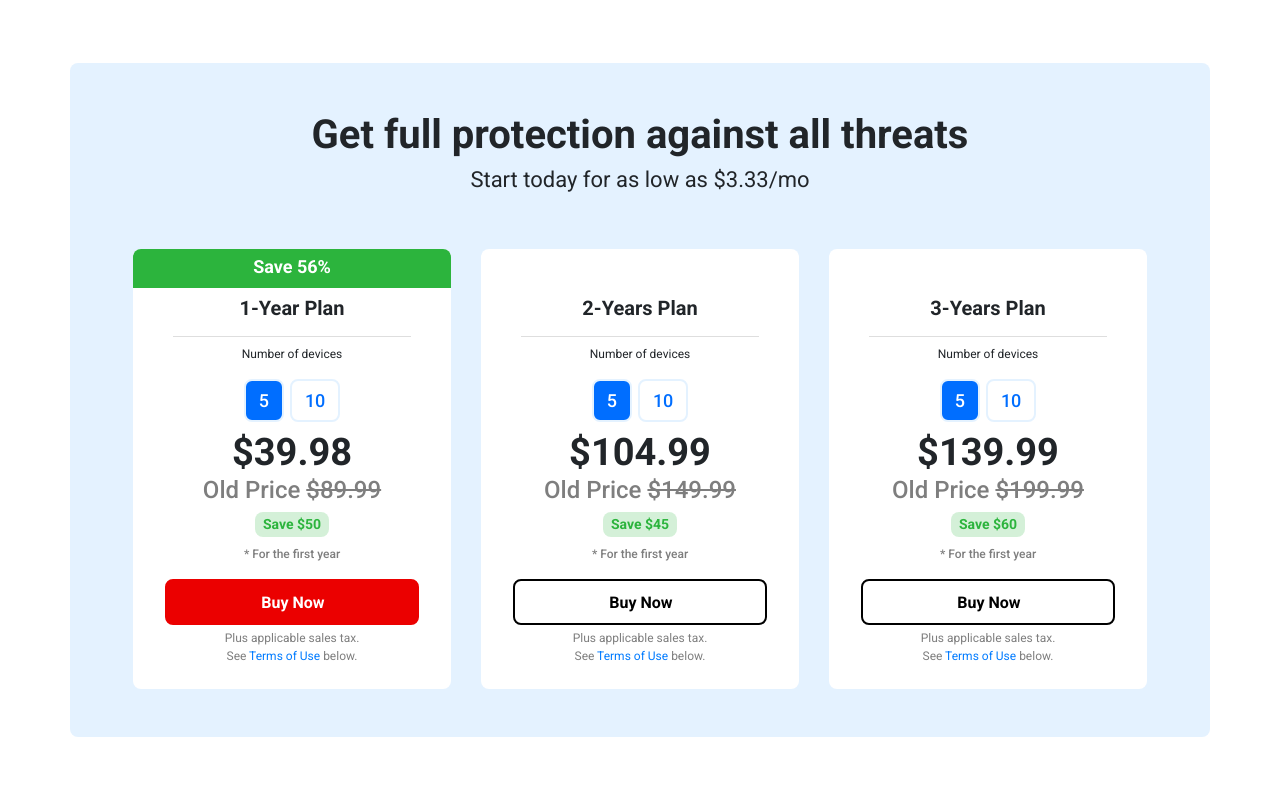
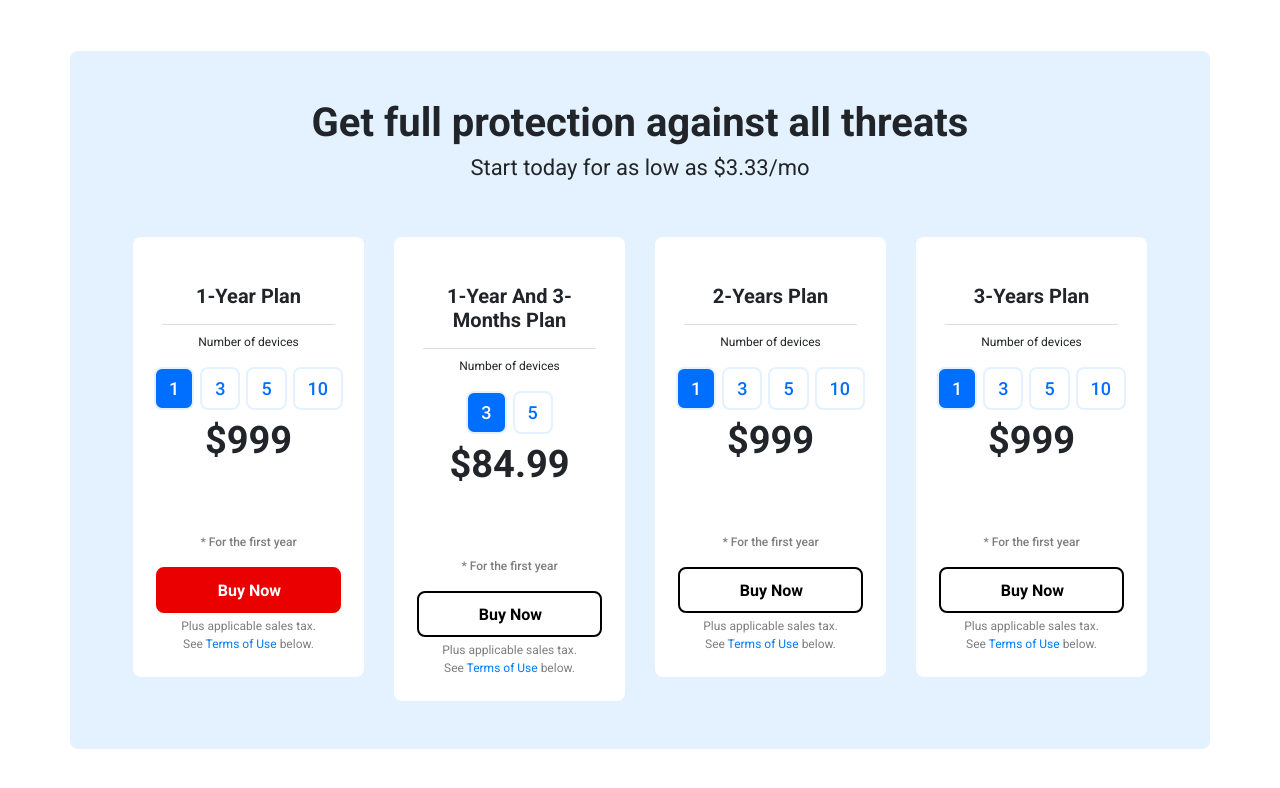
Before and after one commit to MichaelSS98/Bitdefender-homework, an Angular app: page / in a window 1280 px wide. Shown: the top 788 px of the page. Built offline with nearby package versions, Linux system fonts and the light colour scheme.

Commit message:
updated the interface for all data

```diff
--- a/src/app/main-screen/main-screen.component.html
+++ b/src/app/main-screen/main-screen.component.html
@@ -14,7 +14,7 @@
     data is passed to the app-year-component through inputs-->
     <app-year-offer
       *ngFor="let priceData of yearFilteredPricesData | keyvalue; let index = index"
-      class="col-md-{{getNumberOfYears()}}"
+      class="col-md-{{getNumberOfYears()*2}} col-xl-{{getNumberOfYears()}}"
       [priceData]="priceData"
       [isFirst]="index === 0 ? true : false"
     >
--- a/src/app/main-screen/main-screen.component.ts
+++ b/src/app/main-screen/main-screen.component.ts
@@ -33,7 +33,7 @@ export class MainScreenComponent implements OnInit {
         USDPriceData.OptionCodes[0].Options[0].split('-');
 
       //we filter all the entries that have no discounted price or that don't use full years
-      if (!year.includes('m') && USDPriceData.discountedPrice) {
+      // if (!year.includes('m') && USDPriceData.discountedPrice) {
       //we dynamically compute the yearFilteredPricesData object
       this.yearFilteredPricesData[year] = {
         ...this.yearFilteredPricesData[year],
@@ -44,7 +44,7 @@ export class MainScreenComponent implements OnInit {
             : USDPriceData.Amount.toFixed(2) * 1,
         },
       };
-      }
+      // }
     });
   }
 
--- a/src/app/year-offer/year-offer.component.html
+++ b/src/app/year-offer/year-offer.component.html
@@ -3,7 +3,7 @@
   <!-- the area for amount of money saved in percentages -->
   <div
     class="d-flex discount justify-content-center"
-    [ngClass]="{'opacity-0': isFirst === false}"
+    [ngClass]="{'opacity-0': isFirst === false || calculateDiscountPercentage() === 0}"
   >
     Save {{calculateDiscountPercentage()}}%
   </div>
@@ -28,10 +28,10 @@
   <h3 class="mt-2 new-price mb-0 text-center">
     ${{this.priceData.value[this.chosenUnitKey].newPrice}}
   </h3>
-  <h5 class="old-price text-center">
+  <h5 class="old-price text-center" [ngClass]="{'opacity-0': calculateSave() === 0}">
     Old Price <del>${{this.priceData.value[this.chosenUnitKey].oldPrice}}</del>
   </h5>
-  <span class="save-price">Save ${{calculateSave()}}</span>
+  <span class="save-price"[ngClass]="{'opacity-0': calculateSave() === 0}">Save ${{calculateSave()}}</span>
   <p class="for-the-year-paragraph mt-2 text-center">* For the first year</p>
 
   <!-- The buy button -->
--- a/src/styles.scss
+++ b/src/styles.scss
@@ -4,7 +4,7 @@ body {
   font-family: "Roboto", sans-serif;
 }
 
-@media only screen and (max-width: 768px) {
+@media only screen and (max-width: 1200px) {
   body {
     height: auto;
   }
```
Lines whose indentation alone changed are shown as unchanged.
